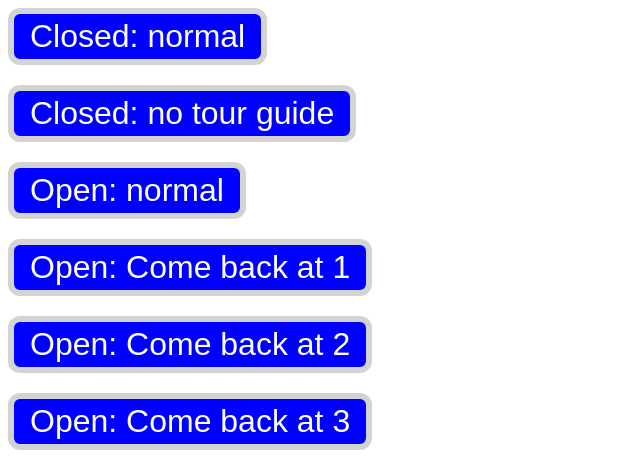
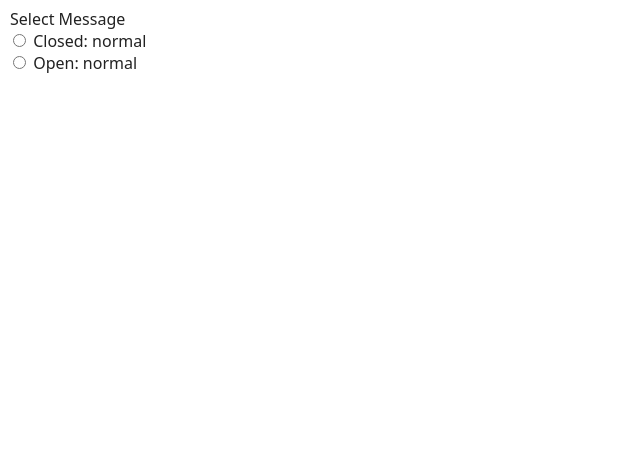
Before and after one commit to manningt/epd10, a Flask app: page / in a window 1280 px wide. Shown: the top 469 px of the page, without its empty margins (0-640 px from the left). Run offline with Flask 3, Linux system fonts and the light colour scheme; some libraries are stand-ins or nearby versions.

Commit message:
change to radio button; add event listener & socketio

```diff
--- a/templates/index.html
+++ b/templates/index.html
@@ -5,10 +5,15 @@
       <meta name="viewport" content="width=device-width, initial-scale=1.0">
       <title>Button Page</title>
       <link rel="stylesheet" href="{{ url_for('static', filename='css/simple.css') }}">
-
    </head>
    <body>
-    <form action="/closed_normal" method="post">
+      <legend>Select Message</legend>
+      <input type="radio" name="Message" id="1" value="1">
+      <label for="1">Closed: normal</label><br>
+      <input type="radio" name="Message" id="2" value="2">
+      <label for="2">Open: normal</label><br>
+
+      <!-- <form action="/closed_normal" method="post">
          <button type="submit">Closed: normal</button>
       </form>
       <form action="/closed_no_guide" method="post">
@@ -25,6 +30,17 @@
       </form>
       <form action="/tour_in_progress_3" method="post">
          <button type="submit">Open: Come back at 3</button>
-    </form>
+      </form> -->
    </body>
+   <script src="https://cdnjs.cloudflare.com/ajax/libs/socket.io/4.0.1/socket.io.js"></script>
+   <script type="text/javascript">
+      var socket = io();
+      var radios = document.querySelectorAll('input[type=radio]')
+      for(var i = 0, max = radios.length; i < max; i++) {
+         radios[i].onclick = function() {
+            console.log(this.name, this.value);
+            socket.emit('change_message', {[this.name] : Number(this.value)});
+         }
+      }
+   </script>
 </html>
```
Lines whose indentation alone changed are shown as unchanged.
